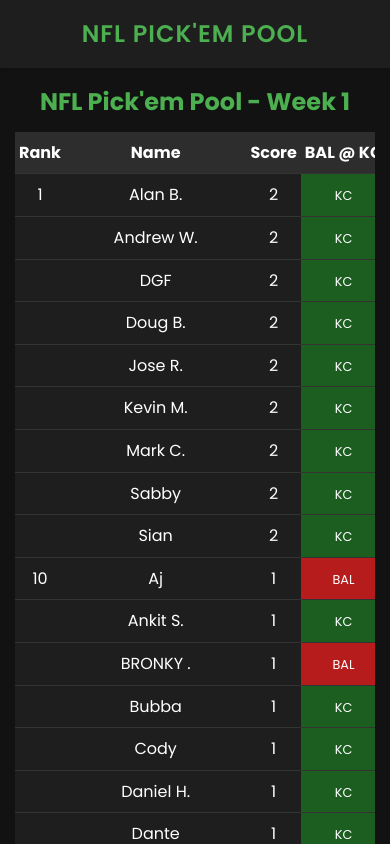
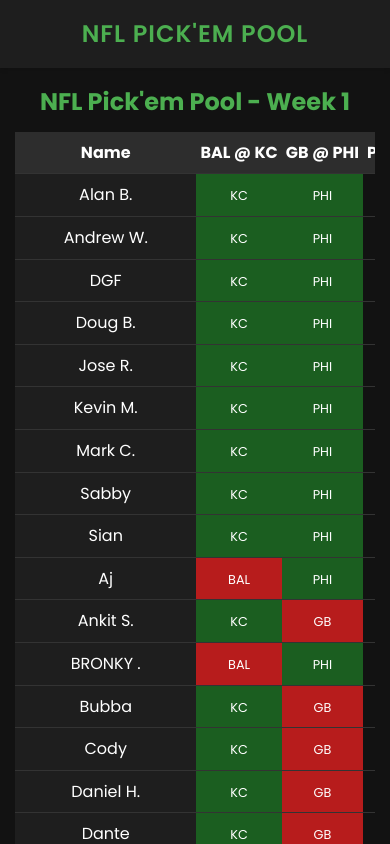
Before and after one commit to MrBuyRight/NFL-PickemPool, a React (Create React App) app: page / in a window 390 px wide. Built offline with nearby package versions, Linux system fonts and the light colour scheme; the HTML template or start-up script is replaced by a standard one.

Commit message:
Keep ranking logic without displaying rank and score

```diff
--- a/src/Components/Leaderboard.css
+++ b/src/Components/Leaderboard.css
@@ -63,21 +63,9 @@
   z-index: 5;
 }
 
-.rank-column {
-  width: 50px;
-  min-width: 50px;
-}
-
 .name-column {
   width: 120px;
   min-width: 120px;
-  left: 50px;
-}
-
-.score-column {
-  width: 50px;
-  min-width: 50px;
-  left: 170px;
 }
 
 .pick-header {
@@ -103,21 +91,9 @@
 }
 
 @media (max-width: 768px) {
-  .rank-column {
-    width: 40px;
-    min-width: 40px;
-  }
-
   .name-column {
     width: 100px;
     min-width: 100px;
-    left: 40px;
-  }
-
-  .score-column {
-    width: 40px;
-    min-width: 40px;
-    left: 140px;
   }
 
   .pick-header,
--- a/src/Components/Leaderboard.js
+++ b/src/Components/Leaderboard.js
@@ -108,9 +108,7 @@
         <table className="leaderboard-table">
           <thead>
             <tr>
-              <th className="fixed-column rank-column">Rank</th>
               <th className="fixed-column name-column">Name</th>
-              <th className="fixed-column score-column">Score</th>
               {gameHeaders.map((header, index) => (
                 <th key={index} className="pick-header">{header}</th>
               ))}
@@ -119,9 +117,7 @@
           <tbody>
             {rankedEntries.map((entry, index) => (
               <tr key={index}>
-                <td className="fixed-column rank-column">{entry.rank}</td>
                 <td className="fixed-column name-column">{formatName(entry.name)}</td>
-                <td className="fixed-column score-column">{entry.score}</td>
                 {gameMatchups.map((matchup, pickIndex) => {
                   const pick = entry.picks[pickIndex + 1];
                   return (
```
